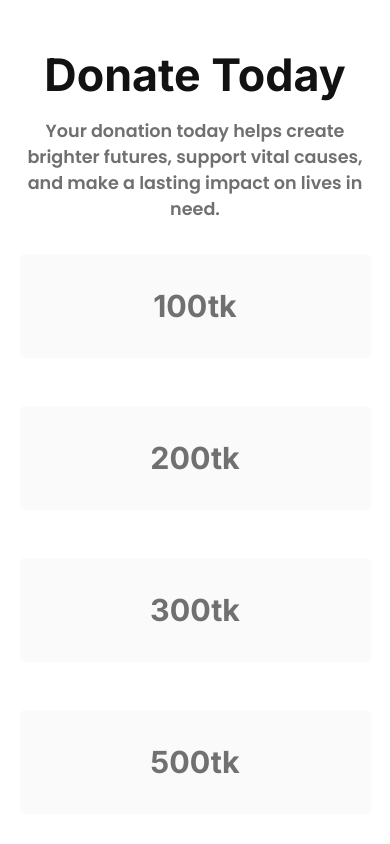
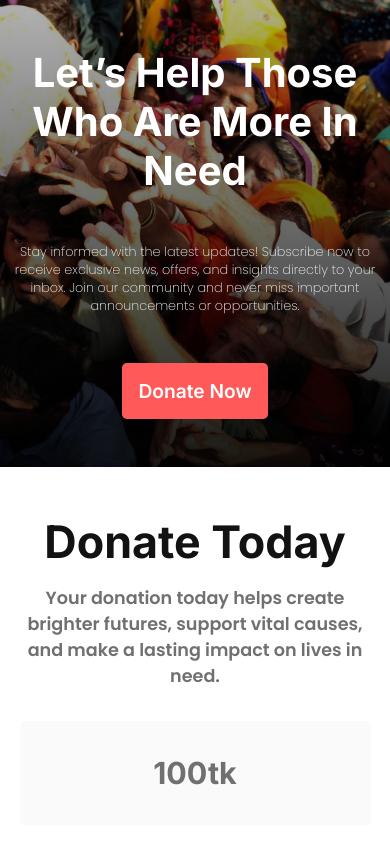
Before and after one commit to ChibgatullahMinhaz/Donate-Today, a plain HTML site: page index.html in a window 390 px wide. Shown: the top 844 px of the page. Drawn offline with Linux system fonts and the light colour scheme.

Commit message:
added header

```diff
--- a/index.html
+++ b/index.html
@@ -9,6 +9,11 @@
     <title>Donate Today</title>
 </head>
 <body>
+    <header>
+        <h1>Let’s Help Those Who Are More In Need</h1>
+        <p>Stay informed with the latest updates! Subscribe now to receive exclusive news, offers, and insights directly to your inbox. Join our community and never miss important announcements or opportunities.</p>
+        <button class="btn">Donate Now</button>
+    </header>
 
     <section class="donate">
         <h1>Donate Today</h1>
--- a/responsive.css
+++ b/responsive.css
@@ -1,26 +1,15 @@
 @media screen and (max-width: 576px) {
-    .banner {
-      flex-direction: column;
-      min-width: 100%;
-      padding: 2rem;
+    header{
+        padding: 3rem 0;
     }
-    .header_image {
-      max-width: 100%;
+    header h1{
+       padding: 0;
+        font-size: 2.5rem;
+        margin-bottom: 3rem;
     }
-    .header_image img {
-      min-width: 20%;
-    }
-    .header_content h1 {
-      color: #121212;
-      font-family: var(--interFamily);
-      font-size: 2rem;
-      font-weight: bold;
-      min-width: 100%;
-    }
-    .header_content p {
-      font-size: 0.6rem;
-      font-weight: bold;
-      min-width: 100%;
+    header p{
+        font-size: 0.8rem;
+        margin-bottom: 3rem;
     }
     .donate_des {
       min-width: 98%;
--- a/style.css
+++ b/style.css
@@ -29,6 +29,33 @@ p{
 section{
   max-width: 90%;
   margin: 0 auto;
+}
+header {
+    background-image: linear-gradient(to top, rgba(0, 0, 0, 0.9), rgba(0, 0, 0, 0.3)), url("images/donation0.jpg");
+    background-repeat: no-repeat;
+    background-size: cover;
+    background-position: center;
+    padding: 100px;
+    max-height: 100vh;
+    align-content: center;
+}
+header h1{
+    font-family: var(--interFamily);
+    font-weight: bold;
+    font-size: 5rem;
+    color: #fff;
+    text-align: center;
+}
+header p {
+    font-family: var(--poppinsFamily);
+    font-weight: 200;
+    font-size: 1.1rem;
+    color: #edf5f6;
+    text-align: center;
+}
+header button{
+    margin: 0 auto;
+    display: block;
 }
 /* donate section */
 .donate{
```
